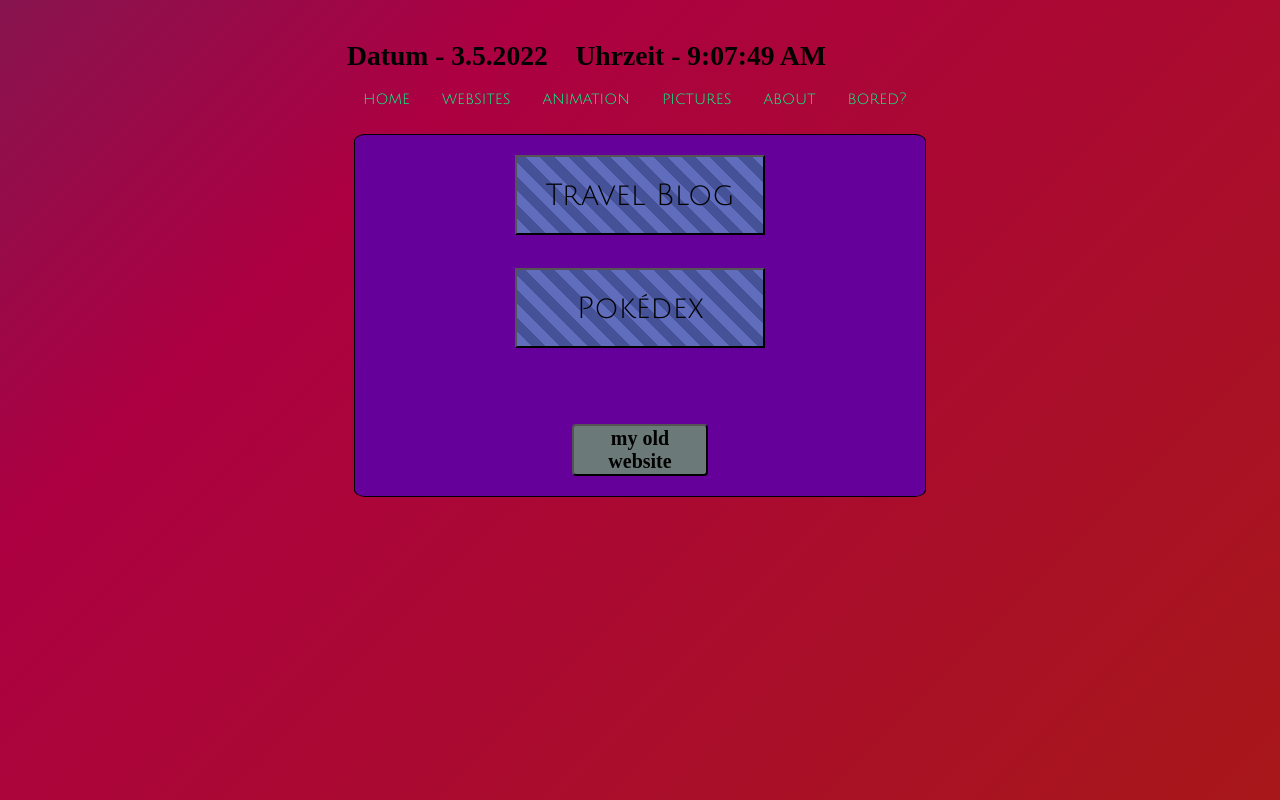
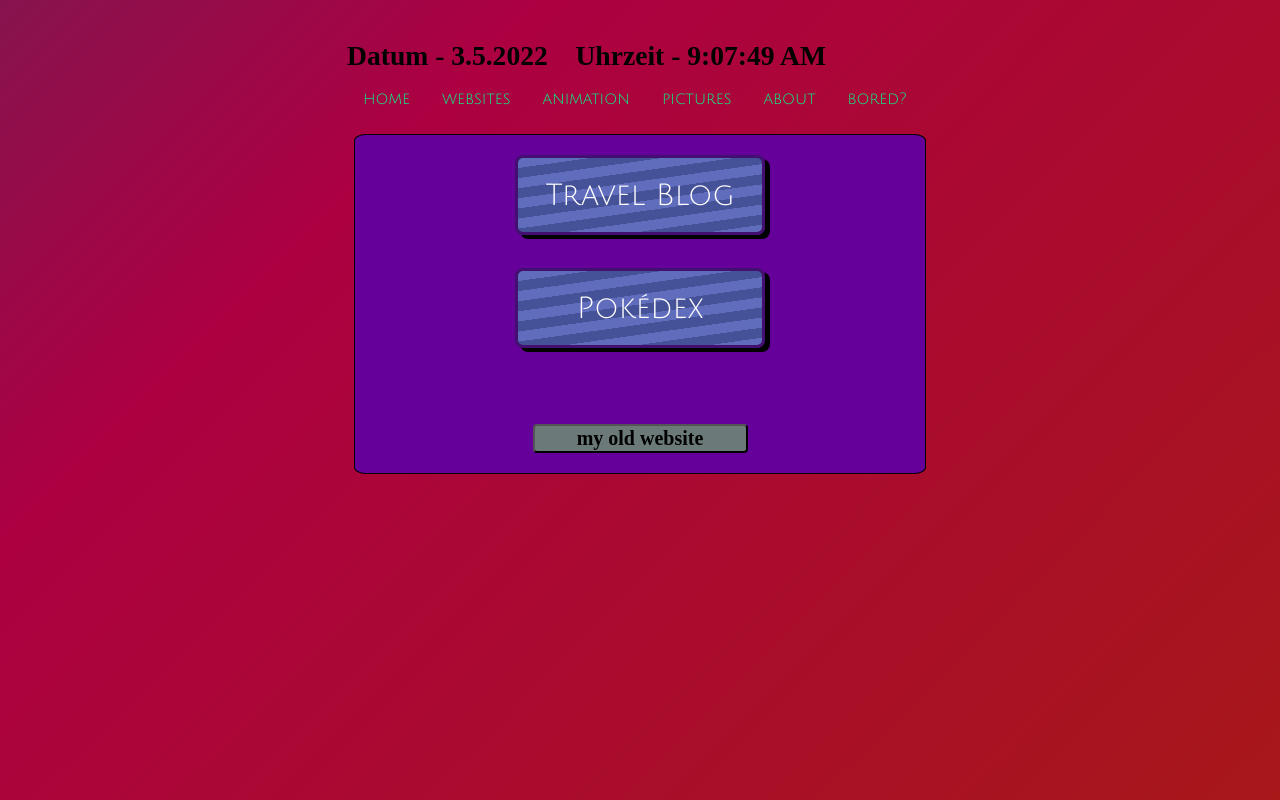
Before and after one commit to siggi-ai/newport, a Vue app: page /websites in a window 1280 px wide. Built offline with nearby package versions, Linux system fonts and the light colour scheme; a web font is replaced by a local one.

Commit message:
box shadow website buttons

```diff
--- a/src/views/Websites.vue
+++ b/src/views/Websites.vue
@@ -41,15 +41,19 @@
 .website-buttons {
   width: 250px;
   height: 80px;
+  color: white;
   font-family: "Julius Sans One";
   font-size: 30px;
   background: repeating-linear-gradient(
-    45deg,
+    172deg,
     #606dbc,
     #606dbc 10px,
     #465298 10px,
     #465298 20px
   );
+  border: 3px solid #431072;
+  border-radius: 8px;
+  box-shadow: 5px 4px #000000;
 }
 .listbox {
   display: flex;
@@ -70,7 +74,7 @@
 }
 .button-old {
   margin-top: 10px;
-  width: 136px;
+  width: 215px;
   border-radius: 4px;
   font-family: "Bungee Hairline";
   font-size: 20px;
```
